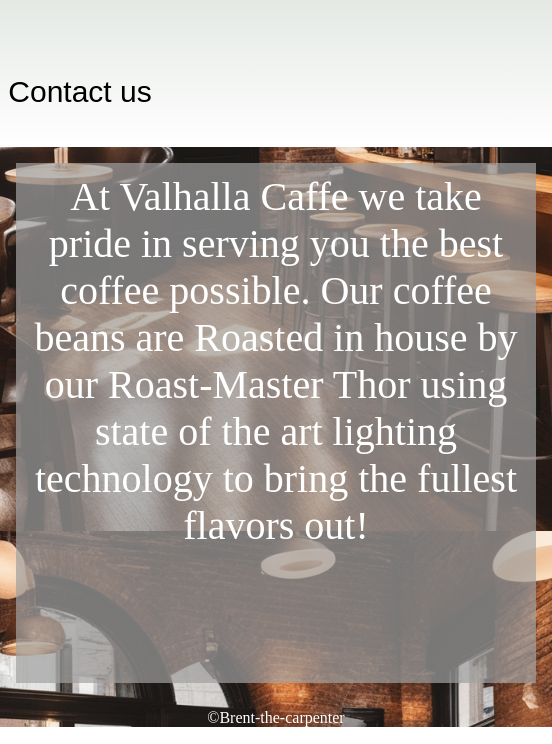
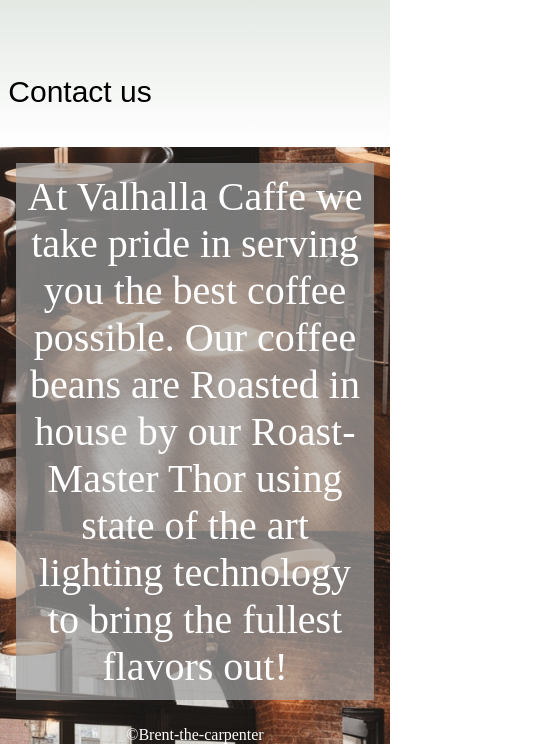
Before and after one commit to Brent-the-carpenter/Odin-Restaurant-Page, a website built with webpack: page src/index.html in a window 390 px wide. Shown: the part 313-1057 px from the top of the page, 552 px wide, since content can reach past the window. Built offline with nearby package versions, Linux system fonts and the light colour scheme.

Commit message:
fix styles so it scales to mobile

```diff
--- a/package.json
+++ b/package.json
@@ -7,7 +7,8 @@
     "test": "echo \"Error: no test specified\" && exit 1",
     "build": "webpack",
     "watch": "webpack --watch",
-    "start": "webpack serve --open "
+    "start": "webpack serve --open ",
+    "push": "git subtree push --prefix dist origin gh-pages"
   },
   "author": "",
   "license": "ISC",
--- a/src/style.css
+++ b/src/style.css
@@ -58,9 +58,9 @@
 .about {
   grid-row: 1/3;
   display: flex;
-  width: 500px;
+  /* width: 500px; */
   min-width: 200px;
-  height: 500px;
+  /* height: 500px; */
   font-size: 40px;
   background-color: rgba(162, 161, 161, 0.7);
   justify-content: center;
@@ -75,7 +75,7 @@
   flex-wrap: wrap;
   flex-direction: column;
   width: 1fr;
-  height: 12rem;
+  /* height: 12rem; */
   color: black;
   font-size: 30px;
   background-color: rgba(197, 195, 195, 0.9);
```
